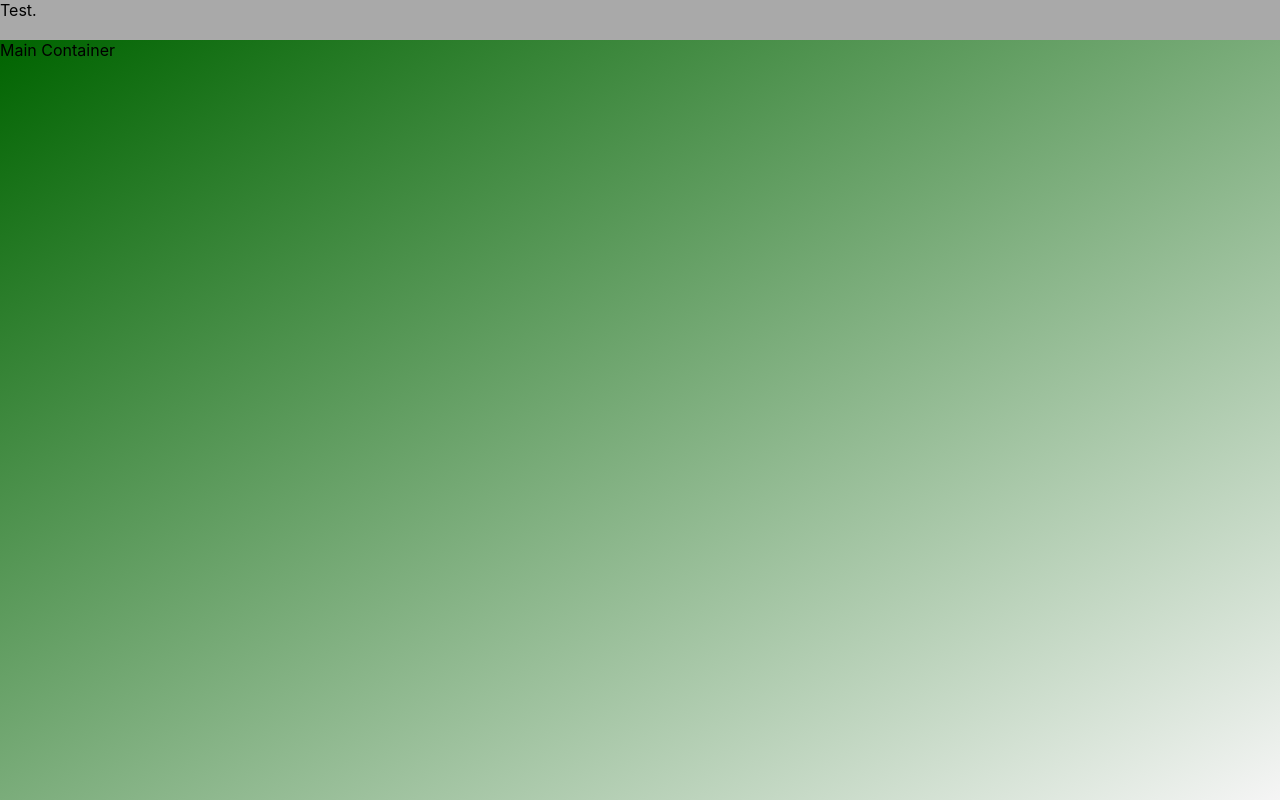
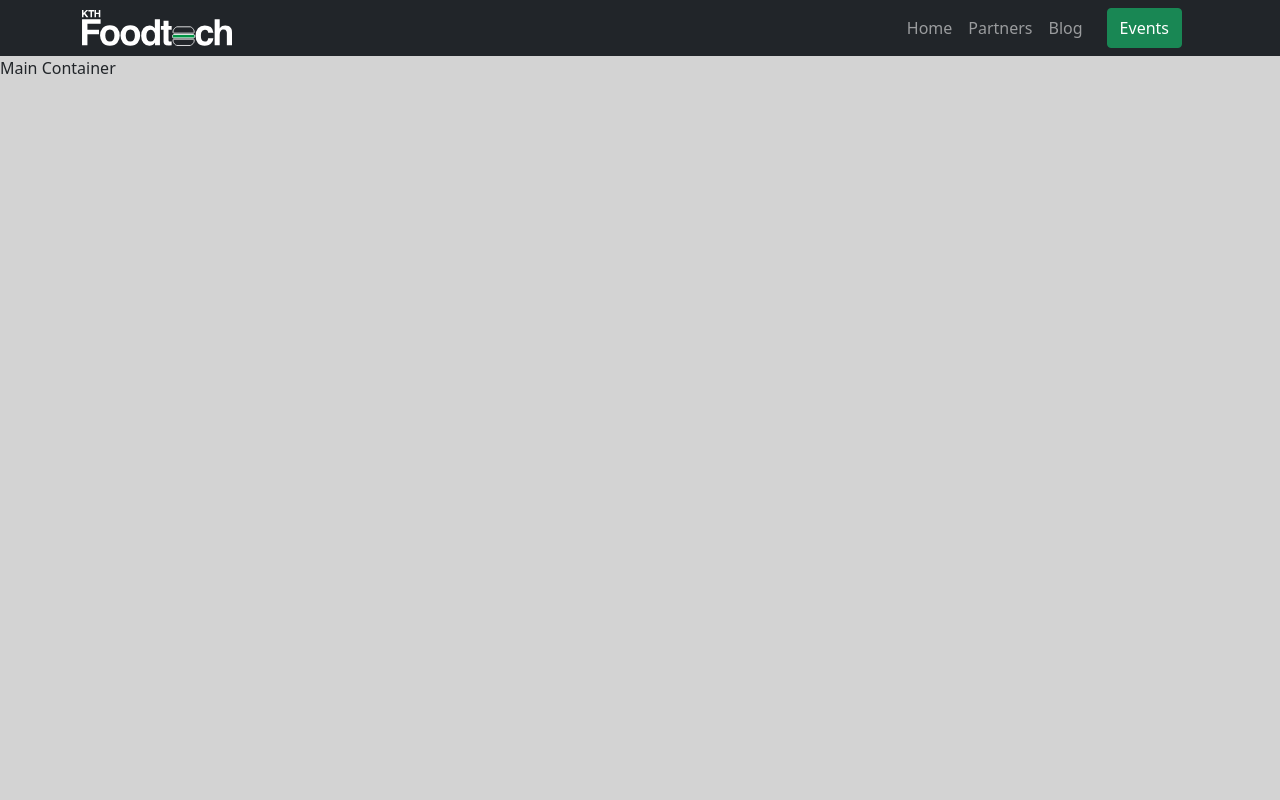
Before and after one commit to lectr1c/kth-foodtech, a Next.js app: page / in a window 1280 px wide. Shown: the top 800 px of the page. Built offline with nearby package versions, Linux system fonts and the light colour scheme.

Commit message:
Navbar done

```diff
--- a/components/Main.tsx
+++ b/components/Main.tsx
@@ -4,7 +4,7 @@ import styled from "styled-components";
 const MainContainer = styled.main`
   height: 95vh;
   width: 100%;
-  background-image: linear-gradient(to bottom right, darkgreen, whitesmoke);
+  background-color: lightgrey;
 
   @media screen and (min-height: 1440px){
     height: 1440px;
--- a/components/Navigation.tsx
+++ b/components/Navigation.tsx
@@ -1,18 +1,36 @@
 import {NextComponentType} from "next";
 // @ts-ignore
 import styled from "styled-components";
+import {Navbar, Container, NavDropdown, Nav, Offcanvas, Button} from "react-bootstrap";
+import logo from "../public/logo.svg";
+import Image from "next/image";
 
-const NavContainer = styled.nav`
-  height: 5vh;
-  width: 100%;
-  background-color: darkgrey;
-`
+
 
 const Navigation: NextComponentType = () => {
     return (
-        <NavContainer>
-            Test.
-        </NavContainer>
+        <Navbar collapseOnSelect expand="lg" bg="dark" variant="dark">
+            <Container>
+                    <Image
+                        src={logo}
+                        height="40px"
+                        width="150px"
+                        className="d-inline-block align-top reverseColors"
+                        alt="KTH Foodtech logo"
+                    />
+                <Navbar.Toggle aria-controls="responsive-navbar-nav" />
+                <Navbar.Collapse id="responsive-navbar-nav">
+                    <Nav className="me-auto">
+                    </Nav>
+                    <Nav>
+                        <Nav.Link href="#home">Home</Nav.Link>
+                        <Nav.Link href="#partners">Partners</Nav.Link>
+                        <Nav.Link href="#blog">Blog</Nav.Link>
+                        <Button variant="success" className="mx-3">Events</Button>
+                    </Nav>
+                </Navbar.Collapse>
+            </Container>
+        </Navbar>
     )
 }
 
--- a/package.json
+++ b/package.json
@@ -8,8 +8,10 @@
     "lint": "next lint"
   },
   "dependencies": {
+    "bootstrap": "^5.1.3",
     "next": "12.0.9",
     "react": "17.0.2",
+    "react-bootstrap": "^2.1.2",
     "react-dom": "17.0.2",
     "styled-components": "^5.3.3"
   },
--- a/pages/index.tsx
+++ b/pages/index.tsx
@@ -6,6 +6,7 @@ import InfoContainer from "../components/InfoContainer";
 import Staff from "../components/Staff";
 import InstagramContainer from "../components/InstagramContainer";
 import Footer from "../components/Footer";
+import 'bootstrap/dist/css/bootstrap.min.css';
 
 const Home: NextPage = () => {
   return (
```
Also changed, not shown: public/logo.svg (added), styles/globals.css (line endings or trailing spaces), 1 other file (tests, documents, lock files or other folders).
